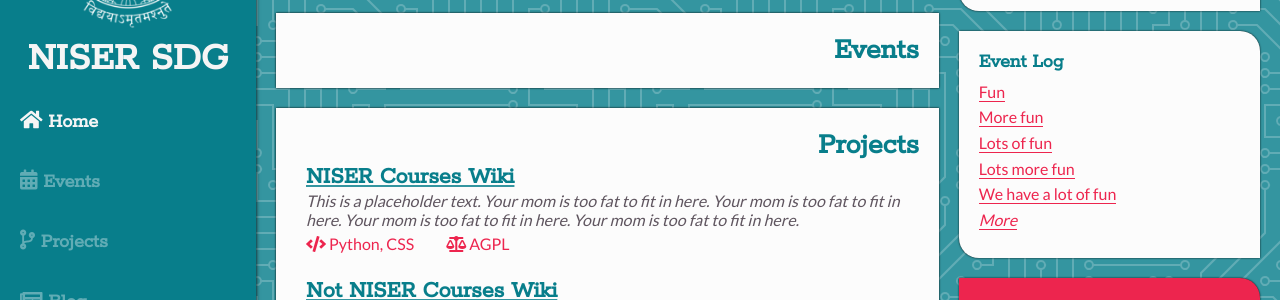
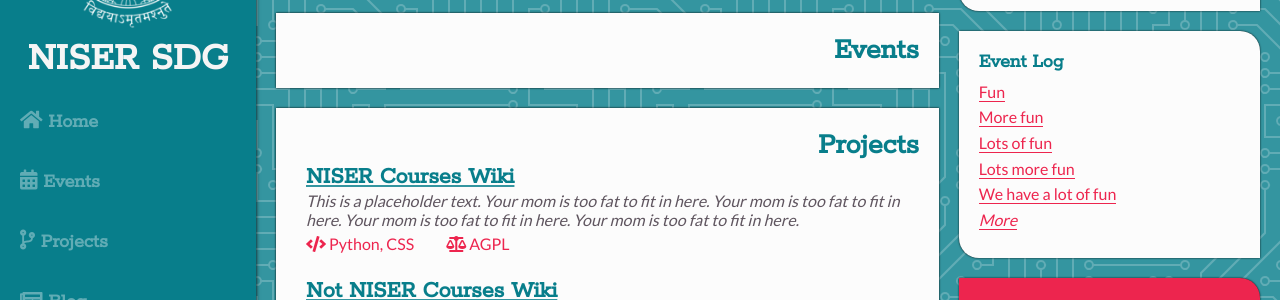
Before and after one commit to sdgniser/sdgniser.github.io, a Jekyll site: the page built from index.md, in a window 1280 px wide. Shown: the part 168-468 px from the top of the page. Built offline with Jekyll 4.4.1, drawn with Linux system fonts in a browser that asks for light colours; nearby versions of some CDN libraries.

Commit message:
Removed superficial line in navigation.html; edited README

```diff
--- a/_includes/navigation.html
+++ b/_includes/navigation.html
@@ -11,7 +11,7 @@
 			{% for item in site.data.navigation %}
 			<li>
 				<a href="{{ item.link }}">
-					<span {% if page.url == item.link %} class="on" {% endif %}>
+					<span>
 						<i class="{{ item.icon }}"></i>
 						<span class="sidebar-text">{{ item.name }}</span>
 					</span>
```
Also changed, not shown: README.md.
